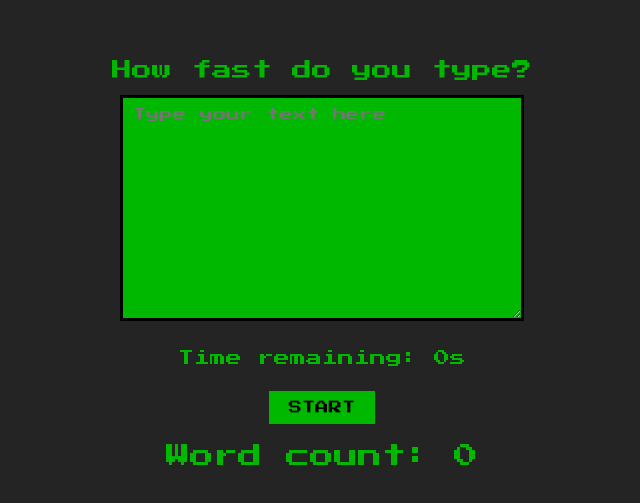
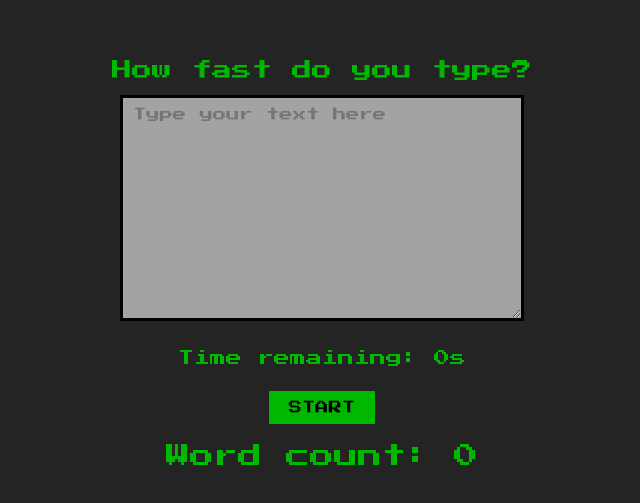
Before and after one commit to Jerune/Speed-Typing-Game, a React (Vite) app: page / in a window 1280 px wide. Shown: the part 133-636 px from the top of the page, without its empty margins (318-958 px from the left). Built offline with nearby package versions, Linux system fonts and the light colour scheme.

Commit message:
feat: Input blocked when game is not active
Input field is disabled whenever the game is not running, and becomes enabled when the game runs only

```diff
--- a/src/App.jsx
+++ b/src/App.jsx
@@ -3,6 +3,7 @@ import './App.css'
 import React, { useEffect, useState } from 'react'
 
 function App() {
+  const STARTING_TIME = 10
   const [text, setText] = useState("")
   const [wordCountText, setwordCountText] = useState("")
   const [isRunning, setIsRunning] = useState(false)
@@ -14,8 +15,7 @@ function App() {
         setTimeRemaining((prevTimeRemaining => prevTimeRemaining - 1))
       }, 1000)
     } else if (timeRemaining === 0){
-      showWordCount()
-      setIsRunning(false)
+      endGame()
     }
   },[timeRemaining])
 
@@ -27,8 +27,13 @@ function App() {
     if (!isRunning) {
       setIsRunning(true)
       setText("")
-      setTimeRemaining(10)
+      setTimeRemaining(STARTING_TIME)
     }
+  }
+
+  function endGame(){
+    showWordCount()
+    setIsRunning(false)
   }
 
   async function showWordCount(){
@@ -48,6 +53,7 @@ function App() {
     <>
       <h1>How fast do you type?</h1>
       <textarea
+        disabled={!isRunning}
         name='text'
         onChange={handleChange}
         placeholder="Type your text here"
--- a/src/index.css
+++ b/src/index.css
@@ -56,3 +56,7 @@ textarea {
     background: #00b800;
     padding: 10px;
 }
+
+textarea:disabled {
+    background-color: #a5a2a2;
+}
```
